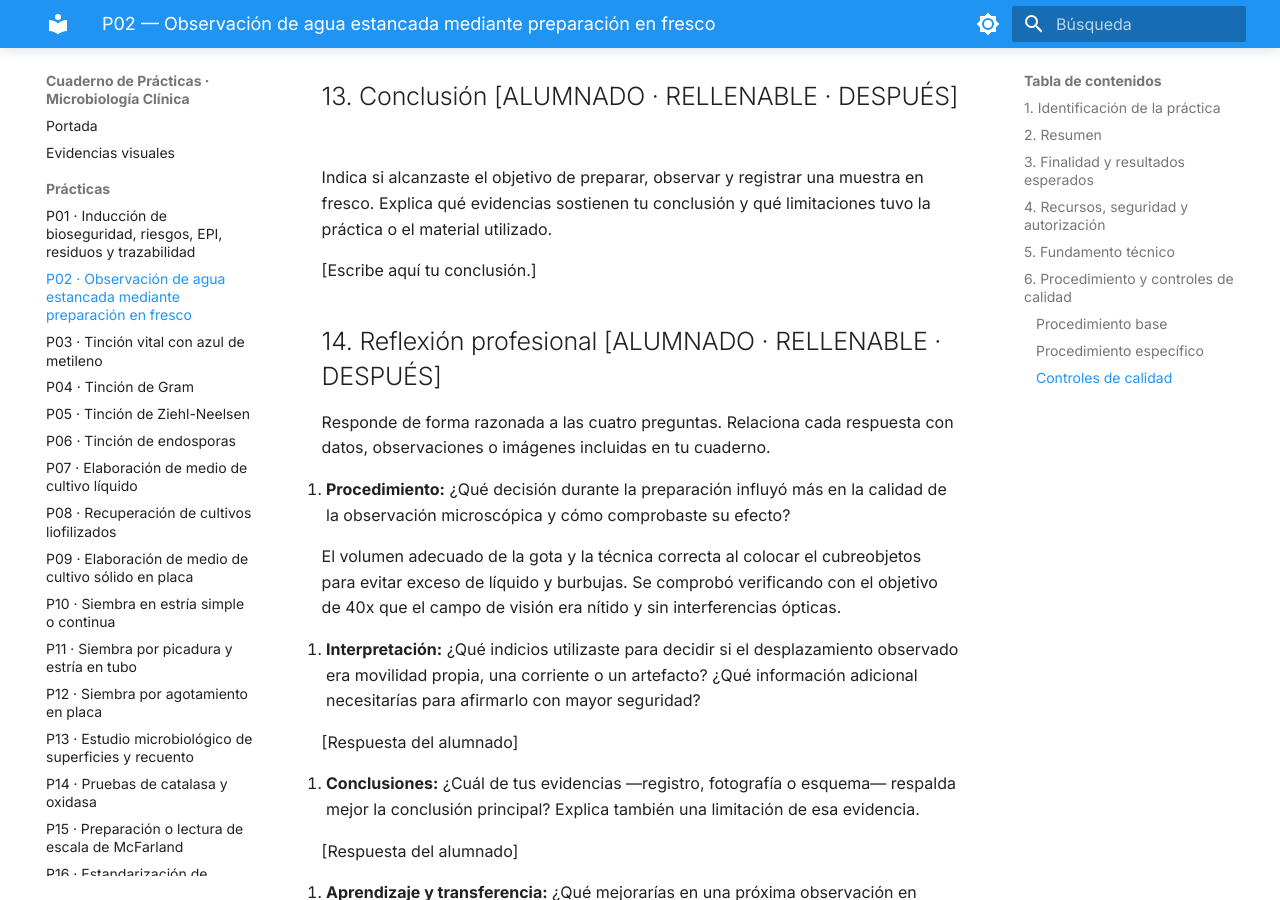
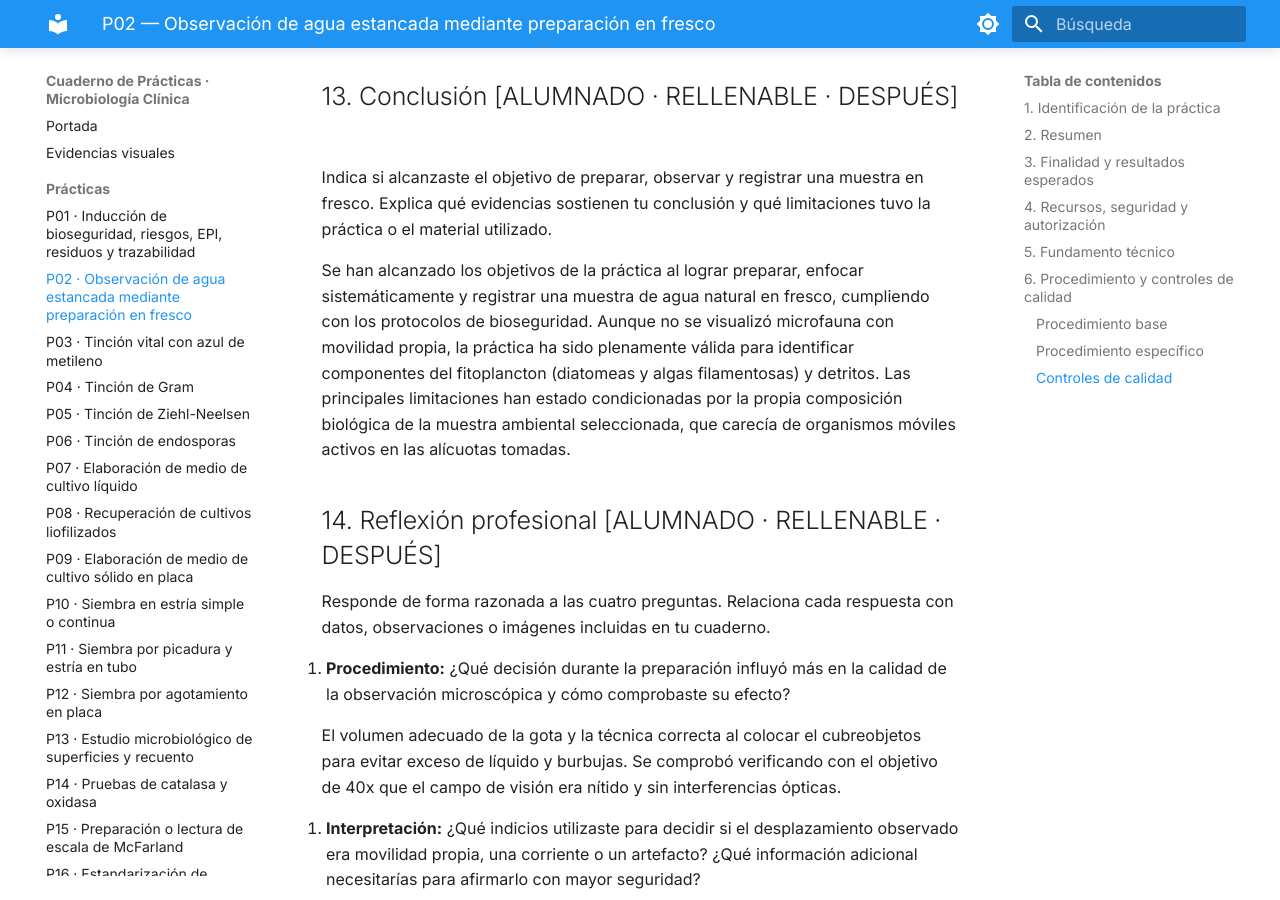
Before and after one commit to aseguror01-source/Cuaderno-Microbiolog-a--Ariadna-Seguro, an MkDocs documentation site: the page built from docs/practicas/P02_Observacion_en_fresco.md, in a window 1280 px wide and 900 px high, scrolled down 11091 px. Built offline with MkDocs 1.6.1 and Material for MkDocs 9.7.7, drawn with Linux system fonts in a browser that asks for light colours.

Commit message:
Update P02_Observacion_en_fresco.md

```diff
--- a/docs/practicas/P02_Observacion_en_fresco.md
+++ b/docs/practicas/P02_Observacion_en_fresco.md
@@ -234,7 +234,7 @@ La ausencia total de movimiento autónomo en los elementos observados simplifica
 
 Indica si alcanzaste el objetivo de preparar, observar y registrar una muestra en fresco. Explica qué evidencias sostienen tu conclusión y qué limitaciones tuvo la práctica o el material utilizado.
 
-[Escribe aquí tu conclusión.]
+Se han alcanzado los objetivos de la práctica al lograr preparar, enfocar sistemáticamente y registrar una muestra de agua natural en fresco, cumpliendo con los protocolos de bioseguridad. Aunque no se visualizó microfauna con movilidad propia, la práctica ha sido plenamente válida para identificar componentes del fitoplancton (diatomeas y algas filamentosas) y detritos. Las principales limitaciones han estado condicionadas por la propia composición biológica de la muestra ambiental seleccionada, que carecía de organismos móviles activos en las alícuotas tomadas.
 
 ## 14. Reflexión profesional [ALUMNADO · RELLENABLE · DESPUÉS]
 
```
